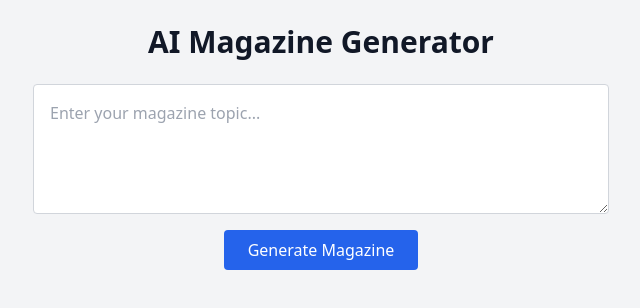
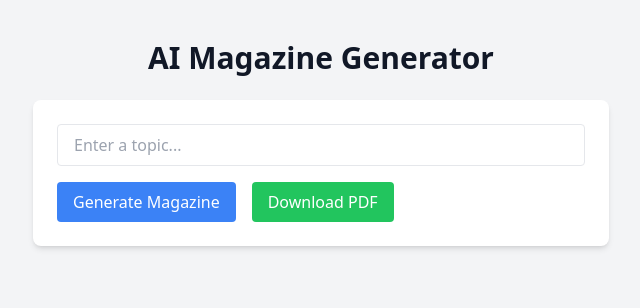
Before and after one commit to bhrt03/ai-magazine-generator, a Next.js app: page / in a window 1280 px wide. Shown: the top 308 px of the page, without its empty margins (319-959 px from the left). Built offline with nearby package versions, Linux system fonts and the light colour scheme.

Commit message:
Update index.js

```diff
--- a/pages/index.js
+++ b/pages/index.js
@@ -2,98 +2,118 @@ import { useState } from 'react';
 
 export default function Home() {
   const [prompt, setPrompt] = useState('');
+  const [content, setContent] = useState('');
+  const [images, setImages] = useState([]);
   const [loading, setLoading] = useState(false);
-  const [pdfBlob, setPdfBlob] = useState(null);
 
-  const handleGenerate = async () => {
-    if (!prompt.trim()) return;
+  const generateMagazine = async () => {
     setLoading(true);
-    setPdfBlob(null);
+    setContent('');
+    setImages([]);
 
     try {
-      const contentRes = await fetch('/api/generate-content', {
+      const res = await fetch('/api/generate-content', {
         method: 'POST',
         headers: { 'Content-Type': 'application/json' },
         body: JSON.stringify({ prompt }),
       });
-      const contentData = await contentRes.json();
 
-      const imageRes = await fetch('/api/generate-image', {
-        method: 'POST',
-        headers: { 'Content-Type': 'application/json' },
-        body: JSON.stringify({ prompt }),
-      });
-      const imageData = await imageRes.json();
-
-      const pdfRes = await fetch('/api/generate-pdf', {
-        method: 'POST',
-        headers: { 'Content-Type': 'application/json' },
-        body: JSON.stringify({
-          prompt,
-          content: contentData.content,
-          imageUrl: imageData.imageUrl,
-        }),
-      });
-
-      const blob = await pdfRes.blob();
-      setPdfBlob(blob);
-    } catch (err) {
-      console.error('Error generating magazine:', err);
+      if (!res.ok) throw new Error('Failed to generate content');
+      const data = await res.json();
+      setContent(data.content);
+      setImages(data.images);
+    } catch (error) {
+      console.error(error);
     } finally {
       setLoading(false);
     }
   };
 
+  const downloadPDF = async () => {
+    const html = `
+      <html>
+        <head>
+          <style>
+            body { font-family: Arial, sans-serif; padding: 20px; }
+            img { width: 100%; margin-bottom: 20px; border-radius: 8px; }
+            h1, h2 { color: #333; }
+            p { font-size: 16px; line-height: 1.6; }
+          </style>
+        </head>
+        <body>
+          ${images.map(src => `<img src="${src}" />`).join('')}
+          <div>${content.replace(/\n/g, '<br/>')}</div>
+        </body>
+      </html>
+    `;
+
+    try {
+      const res = await fetch('/api/generate-pdf', {
+        method: 'POST',
+        headers: { 'Content-Type': 'application/json' },
+        body: JSON.stringify({ html }),
+      });
+
+      if (!res.ok) throw new Error('Failed to generate PDF');
+
+      const blob = await res.blob();
+      const url = window.URL.createObjectURL(blob);
+      const a = document.createElement('a');
+      a.href = url;
+      a.download = 'magazine.pdf';
+      a.click();
+      window.URL.revokeObjectURL(url);
+    } catch (error) {
+      console.error('PDF download failed:', error);
+    }
+  };
+
   return (
-    <div className="min-h-screen bg-gray-100 p-6 flex flex-col items-center">
-      <h1 className="text-3xl font-bold mb-6 text-center">AI Magazine Generator</h1>
-
-      <textarea
-        className="w-full max-w-xl p-4 rounded border border-gray-300 focus:outline-none focus:ring focus:border-blue-500"
-        rows={4}
-        placeholder="Enter your magazine topic..."
+    <div className="min-h-screen bg-gray-100 py-10 px-4">
+      <h1 className="text-3xl font-bold text-center mb-6">AI Magazine Generator</h1>
+      <div className="max-w-xl mx-auto bg-white p-6 rounded-lg shadow-md">
+        <input
+          type="text"
+          placeholder="Enter a topic..."
+          className="w-full border px-4 py-2 rounded mb-4"
           value={prompt}
           onChange={(e) => setPrompt(e.target.value)}
         />
-
+        <div className="flex gap-4">
           <button
-        onClick={handleGenerate}
-        className="mt-4 px-6 py-2 bg-blue-600 text-white rounded hover:bg-blue-700 disabled:opacity-50"
-        disabled={loading}
+            onClick={generateMagazine}
+            className="bg-blue-500 hover:bg-blue-600 text-white px-4 py-2 rounded"
           >
             Generate Magazine
           </button>
+          <button
+            onClick={downloadPDF}
+            className="bg-green-500 hover:bg-green-600 text-white px-4 py-2 rounded"
+          >
+            Download PDF
+          </button>
+        </div>
+      </div>
 
       {loading && (
-        <div className="text-center mt-6">
-          <svg className="animate-spin h-8 w-8 text-blue-600 mx-auto" viewBox="0 0 24 24">
-            <circle
-              className="opacity-25"
-              cx="12"
-              cy="12"
-              r="10"
-              stroke="currentColor"
-              strokeWidth="4"
-              fill="none"
-            />
-            <path
-              className="opacity-75"
-              fill="currentColor"
-              d="M4 12a8 8 0 018-8v8z"
-            />
-          </svg>
-          <p className="text-sm text-gray-600 mt-2">Generating magazine...</p>
-        </div>
+        <div className="text-center mt-6 text-lg text-gray-600">Generating...</div>
       )}
 
-      {pdfBlob && (
-        <a
-          href={URL.createObjectURL(pdfBlob)}
-          download="magazine.pdf"
-          className="mt-6 inline-block px-4 py-2 bg-green-600 text-white rounded hover:bg-green-700"
-        >
-          Download Magazine PDF
-        </a>
+      {!loading && (content || images.length > 0) && (
+        <div className="max-w-3xl mx-auto mt-10 bg-white p-6 rounded-lg shadow-md">
+          {images.map((src, index) => (
+            <img
+              key={index}
+              src={src}
+              alt={`Generated ${index}`}
+              className="mb-4 rounded"
+            />
+          ))}
+          <div
+            className="prose"
+            dangerouslySetInnerHTML={{ __html: content.replace(/\n/g, '<br/>') }}
+          />
+        </div>
       )}
     </div>
   );
```
Lines whose indentation alone changed are shown as unchanged.
